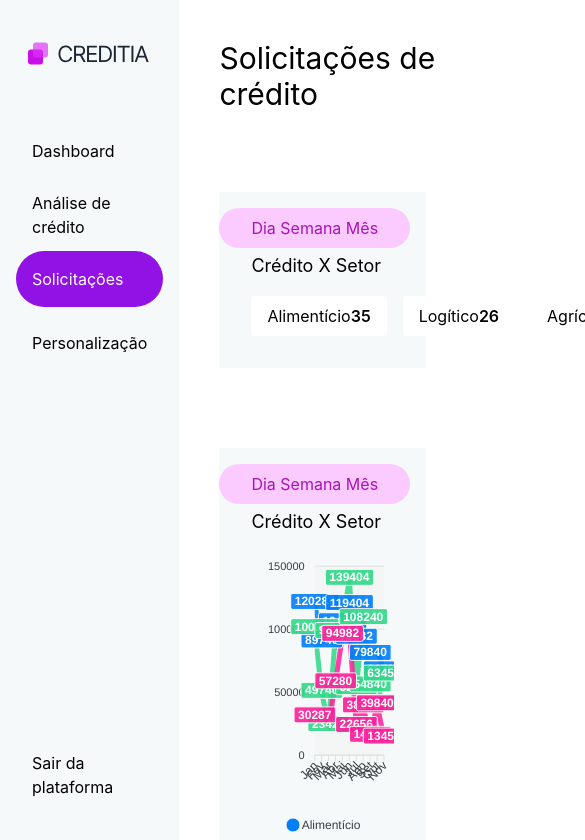
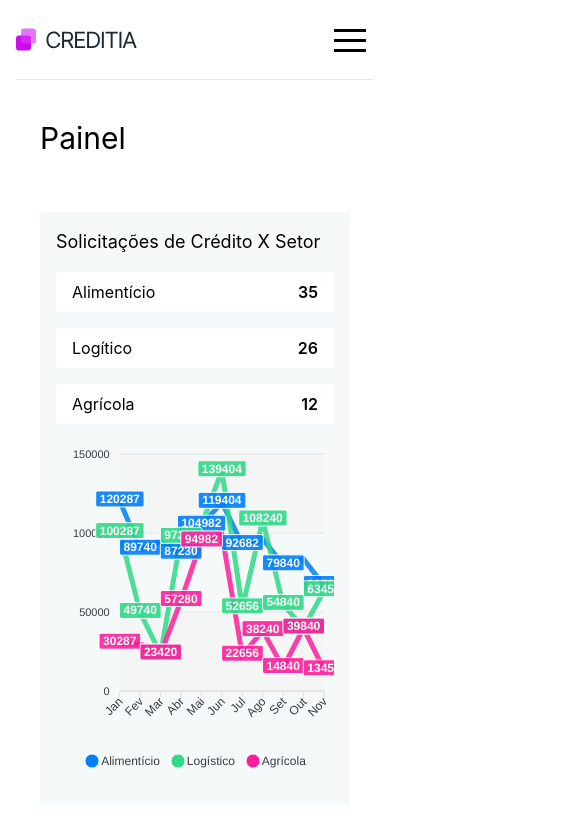
Before and after one commit to well2632/hackstartk, a React (Create React App) app: page /step1 in a window 390 px wide. Shown: the top 840 px of the page, 585 px wide, since content can reach past the window. Built offline with nearby package versions, Linux system fonts and the light colour scheme.

Commit message:
adjusts mobile dashboard

```diff
--- a/package.json
+++ b/package.json
@@ -9,8 +9,10 @@
     "@testing-library/user-event": "^13.5.0",
     "apexcharts": "^3.53.0",
     "flowbite-react": "^0.10.1",
+    "hamburger-react": "^2.5.1",
     "react": "^18.3.1",
     "react-apexcharts": "^1.4.1",
+    "react-burger-menu": "^3.0.9",
     "react-dom": "^18.3.1",
     "react-icons": "^5.3.0",
     "react-lottie": "^1.2.4",
--- /dev/null
+++ b/src/components/mobile-header/index.jsx
@@ -0,0 +1,28 @@
+import React, { useState } from "react";
+import { Squash as Hamburger } from "hamburger-react";
+import { useNavigate } from "react-router-dom";
+
+export default function MenuHamburguer({ children }) {
+  const [isOpen, setOpen] = useState(false);
+
+  const navigate = useNavigate();
+
+  return (
+    <div className={"flex flex-col  lg:hidden w-full z-10 items-center  px-4 fixed top-0 left-0 bg-white  " + (isOpen ? "h-full justify-start" : "h-[80px] justify-center")}>
+      <div className="flex justify-between items-center w-full h-[80px] border-b-[1px]">
+        <img src="/logo_credit.svg"></img>
+        <Hamburger toggled={isOpen} toggle={setOpen} />
+      </div>
+      <div className={"w-screen bg-white p-4 flex-col " + (isOpen ? "flex" : "hidden")}>
+        <span className="h-16 w-full  flex items-center justify-start px-2 border-b-[1px]" onClick={() => navigate("/step1")}>
+          Painel
+        </span>
+        <span className="h-16 w-full  flex items-center justify-start px-2 border-b-[1px]" onClick={() => navigate("/")}>
+          Análise de crédito
+        </span>
+        <span className="h-16 w-full  flex items-center justify-start px-2 border-b-[1px] text-gray-400">Solicitações de crédito</span>
+        <span className="h-16 w-full  flex items-center justify-start px-2 border-b-[1px] text-gray-400">Personalização</span>
+      </div>
+    </div>
+  );
+}
--- a/src/pages/analysis.jsx
+++ b/src/pages/analysis.jsx
@@ -4,6 +4,7 @@ import * as animationData from "../lottie/loading.json";
 import { Label, Select } from "flowbite-react";
 import ApexCharts from "apexcharts";
 import ReactApexChart from "react-apexcharts";
+import MenuHamburguer from "../components/mobile-header";
 
 function Analysis() {
   const [loading, setLoading] = useState(true);
@@ -89,7 +90,10 @@ function Analysis() {
       </div>
       <div className="w-full px-4 lg:px-10 py-10 flex flex-col gap-10">
         <div className="flex flex-col gap-4">
-          <h2 className="text-3xl w-full text-center lg:w-auto lg:text-left">Análise de crédito</h2>
+          <MenuHamburguer>
+            <span></span>
+          </MenuHamburguer>
+          <h2 className="text-3xl w-full text-center lg:w-auto lg:text-left mt-20 lg:mt-0">Análise de crédito</h2>
           <span className="text-[#637282] w-full text-center lg:w-auto lg:text-left">Resultado SLC Agrícola</span>
         </div>
 
--- a/src/pages/dashboard.jsx
+++ b/src/pages/dashboard.jsx
@@ -4,6 +4,7 @@ import * as animationData from "../lottie/loading.json";
 import { Label, Select } from "flowbite-react";
 import ApexCharts from "apexcharts";
 import ReactApexChart from "react-apexcharts";
+import MenuHamburguer from "../components/mobile-header";
 
 function Dashboard() {
   const [loading, setLoading] = useState(true);
@@ -83,7 +84,7 @@ function Dashboard() {
 
   return (
     <div className="w-screen flex items-start justify-between ">
-      <div className="bg-[#F6F9FA] h-screen w-80 flex gap-14 flex-col items-center justify-start pt-10 sticky top-0 left-0">
+      <div className="bg-[#F6F9FA] h-screen w-80 lg:  lg:flex gap-14 hidden flex-col items-center justify-start pt-10 sticky top-0 left-0">
         <img src="/logo_credit.svg"></img>
         <ul className="flex flex-col gap-2 w-full px-4">
           <li className=" h-14 rounded-full px-4 flex items-center hover:bg-gray-200 cursor-pointer">Dashboard</li>
@@ -95,20 +96,18 @@ function Dashboard() {
           <span className=" h-14 rounded-full px-4 flex items-center hover:bg-gray-200 cursor-pointer">Sair da plataforma</span>
         </div>
       </div>
-      <div className="w-full px-10 py-10 flex flex-col gap-10">
-        <div className="flex flex-col gap-4">
-          <h2 className="text-3xl">Solicitações de crédito</h2>
+      <div className="w-full px-10 py-10 flex flex-col gap-4">
+        <h2>Dashboard</h2>
+        <div className="flex flex-col gap-4 w-full lg:w-auto">
+          <MenuHamburguer />
+          <h2 className="text-3xl mt-10">Painel</h2>
         </div>
 
-
-
         <div className="flex gap-4">
-            <div className="bg-[#F6F9FA] mt-10 p-8 relative w-8/12">
-              <span className="absolute top-4 right-4 bg-[#FBCBFF] text-[#A913B7] px-8 h-10 flex gap-2 items-center justify-center rounded-full">
-                Dia Semana Mês
-              </span>
+          <div className="bg-[#F6F9FA] mt-10 p-4 lg:p-8 relative w-full">
+            <span className="absolute top-4 right-4 bg-[#FBCBFF] text-[#A913B7] px-8 h-10 hidden lg:flex gap-2 items-center justify-center rounded-full">Dia Semana Mês</span>
             <span className="text-lg">Solicitações de Crédito X Setor</span>
-              <div className="flex gap-4 mt-4">
+            <div className="flex flex-col lg:flex-row w-full lg:w-auto gap-4 mt-4">
               <div className="flex items-center justify-between bg-white w-full px-4 h-[40px] rounded">
                 <span>Alimentício</span>
                 <span className="font-semibold">35</span>
@@ -122,38 +121,24 @@ function Dashboard() {
                 <span className="font-semibold">12</span>
               </div>
             </div>
-            </div>
-
-
-              <div className="flex flex-col gap-4 mt-4">
-              </div>
-            </div>
-
-          <div className="flex gap-4">
-            <div className="bg-[#F6F9FA] mt-10 p-8 relative w-8/12">
-              <span className="absolute top-4 right-4 bg-[#FBCBFF] text-[#A913B7] px-8 h-10 flex gap-2 items-center justify-center rounded-full">
-                Dia Semana Mês
-              </span>
-              <span className="text-lg">Solicitações de Crédito X Setor</span>
             <ReactApexChart options={options} series={series} type="line" height={350} />
           </div>
         </div>
 
-          <div className="flex gap-4 mt-8">
-          <div className="bg-white p-6 rounded-lg shadow w-1/3">
+        <div className="flex gap-4 mt-8 flex-col lg:flex-row">
+          <div className="bg-white p-6 rounded-lg shadow lg:w-1/3 w-full">
             <h3 className="text-2xl font-bold">73</h3>
             <p className="text-sm text-gray-600">Total de Solicitações</p>
           </div>
-          <div className="bg-white p-6 rounded-lg shadow w-1/3">
+          <div className="bg-white p-6 rounded-lg shadow lg:w-1/3 w-full">
             <h3 className="text-2xl font-bold">874</h3>
             <p className="text-sm text-gray-600">Total Aprovadas</p>
           </div>
-          <div className="bg-white p-6 rounded-lg shadow w-1/3">
+          <div className="bg-white p-6 rounded-lg shadow lg:w-1/3 w-full">
             <h3 className="text-2xl font-bold">380</h3>
             <p className="text-sm text-gray-600">Solicitações Rejeitadas</p>
           </div>
         </div>
-
       </div>
     </div>
   );
--- a/src/pages/plugin.jsx
+++ b/src/pages/plugin.jsx
@@ -92,10 +92,10 @@ function Plugin() {
         </div>
 
         <div className="border-t-2 h-24  items-center flex justify-between">
-          <Button color="gray" className="w-[150px]" onClick={() => navigate("/")}>
+          <Button color="gray" className="w-[150px] mt-8" onClick={() => navigate("/")}>
             Voltar
           </Button>
-          <Button className="w-[150px] " onClick={() => navigate("/step3")}>
+          <Button className="w-[150px] mt-8 " onClick={() => navigate("/step3")}>
             Próximo
           </Button>
         </div>
```
Also changed, not shown: 1 other file (tests, documents, lock files or other folders). Lines whose indentation alone changed are shown as unchanged.
